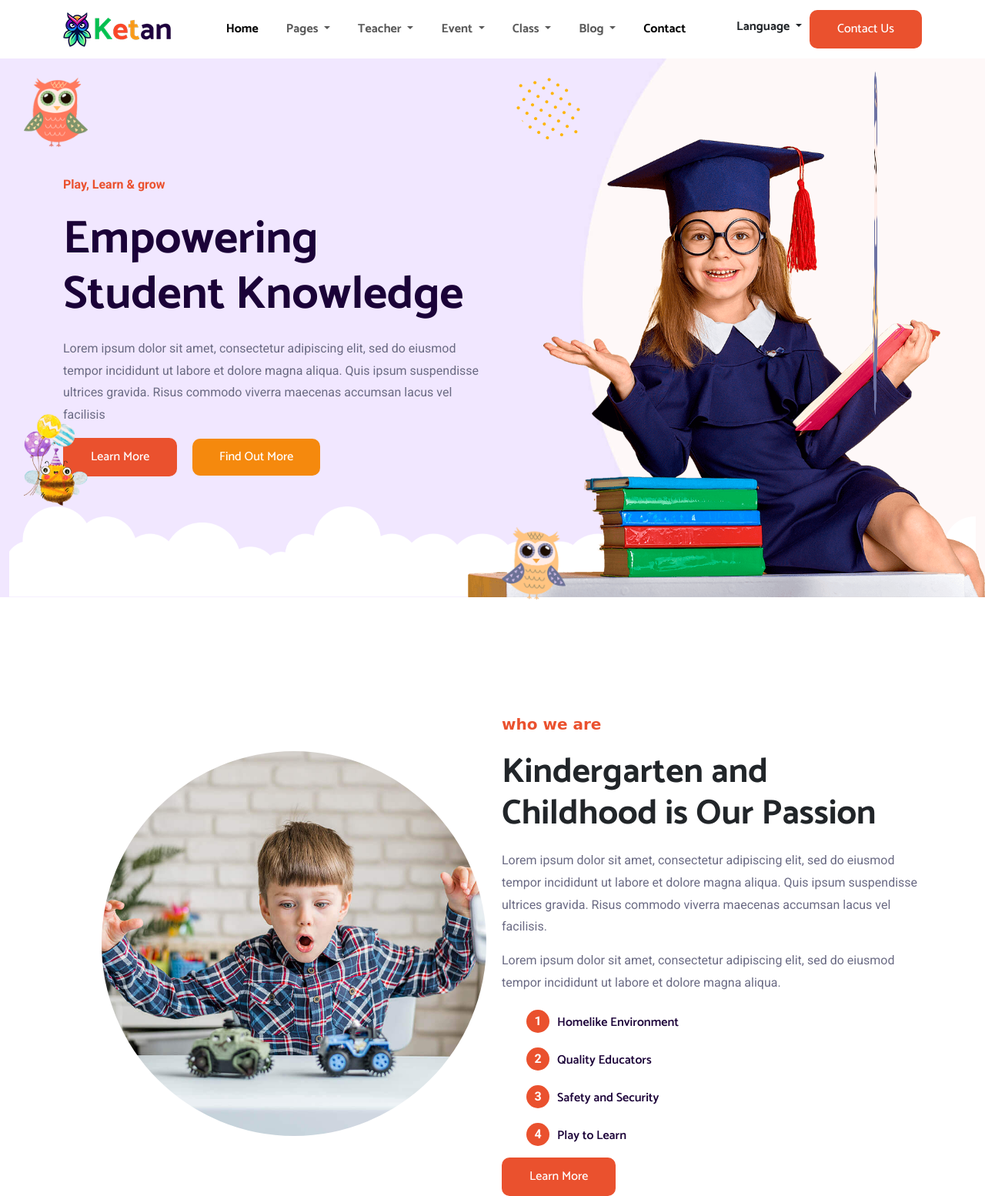
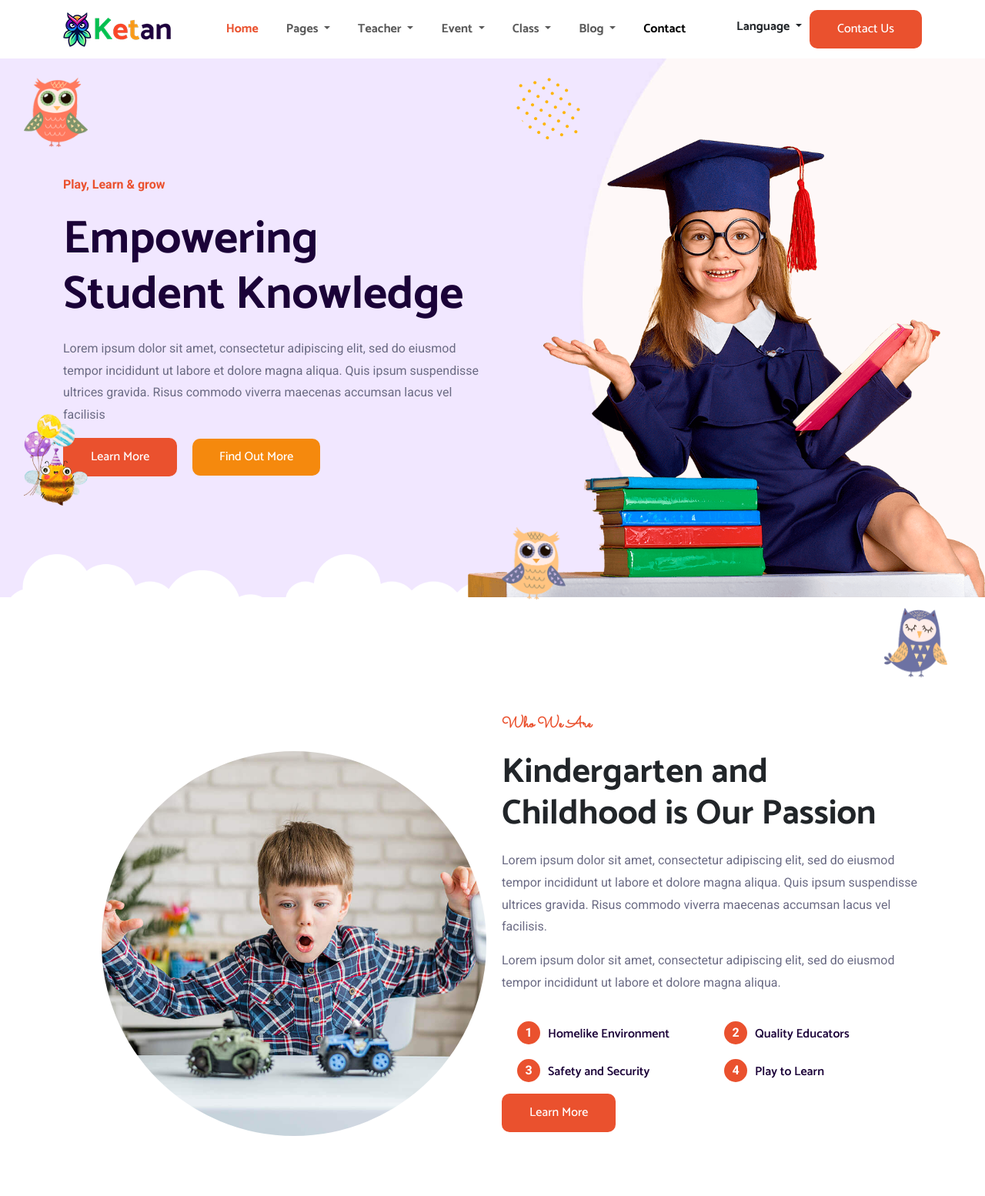
Before and after one commit to ParshwaChougule/webpage6_ketan---Childcare-Kids-School, a PHP site: page / in a window 1280 px wide. Shown: the whole page at 77% size. After the commit the page ends 1476 px from the top, so only its background shows below. Run offline with PHP 8.4, Linux system fonts and the light colour scheme.

Commit message:
who we are

```diff
--- a/assets/css/style.css
+++ b/assets/css/style.css
@@ -1,4 +1,5 @@
-@import url('https://fonts.googleapis.com/css2?family=Catamaran:wght@100;200;300;400;500;600;700;800;900&family=Poppins&family=Roboto:wght@100;300;400;500;700;900&display=swap');
+/* @import url('https://fonts.googleapis.com/css2?family=Catamaran:wght@100;200;300;400;500;600;700;800;900&family=Poppins&family=Roboto:wght@100;300;400;500;700;900&display=swap'); */
+@import url('https://fonts.googleapis.com/css2?family=Catamaran:wght@100;200;300;400;500;600;700;800;900&family=Poppins&family=Roboto:wght@100;300;400;500;700;900&family=Sacramento&display=swap');
 *{
     margin: 0px;
     padding: 0px;
@@ -8,11 +9,11 @@
     font-size: 16px;
 }
 /* Universal CSS Start */
-.text-orange{color: #EA512E;}
+.text-orange{color: #EA512E !important;}
 .text-black{color: #1B0238;}
 .text-silver{color: #797B8C;}
 .bg-orange{background: #EA512E;}
-.bg-yellow{background: #F5890D !important;}
+.bg-yellow{background: #F5890D;}
 .mt-20{
     margin-top: 150px;
 }
@@ -94,9 +95,14 @@ li{
     animation: move4 3s linear infinite alternate;
 }
 .shape-5{
-    top: 3.5%;
-    left: 88%;
+    top: 102%;
+    left: 90%;
     animation: move5 1s linear infinite alternate;
+}
+.shape-6{
+    top: 92%;
+    left: 0%;
+
 }
 .banner h1 {
     color: #1B0238;
@@ -152,6 +158,10 @@ li{
     top: 0;
 
 }
+.banner2 li:hover span{
+    background:#F5890D;
+    transition: all 0.3s linear;
+}
 /* /Banner Section End */
 
 
@@ -176,5 +186,5 @@ li{
 }
 @keyframes move5{
     0%{}
-    100%{left: 82.5%;}
+    100%{left: 88%;}
 }
--- a/index.html
+++ b/index.html
@@ -24,7 +24,7 @@
                 <div class="collapse navbar-collapse" id="navbarSupportedContent">
                     <ul class="navbar-nav mx-auto mb-2 mb-lg-0">
                         <li class="nav-item">
-                            <a class="nav-link text-black  fw-bold active" aria-current="page" href="index.html">
+                            <a class="nav-link text-orange fw-bold active" aria-current="page" href="index.html">
                                 Home
                             </a>
                         </li>
@@ -113,8 +113,11 @@
                 <div class="col-lg-1 position-absolute shape-4">
                     <img src="./assets/img/banner-shape-4.png" alt="owl3" class="img-fluid">
                 </div>
-                <div class="col-lg-12 position-absolute cloud Start-0 bottom-0">
+                <div class="col-lg-12 position-absolute cloud shape-6">
                     <img src="./assets/img/banner-bg-shape-1.png" alt="cloud" class="img-fluid">
+                </div>
+                <div class="col-lg-1 position-absolute shape-5">
+                    <img src="./assets/img/who-we-are-shape.png" alt="owl3" class="img-fluid">
                 </div>
             </div>
 
@@ -146,20 +149,17 @@
        <!-- Banner Section Start -->
        <section class="banner2">
         <div class="container">
-            <div class="rpw">
-                <div class="col-lg-1 position-absolute shape-5">
-                    <img src="./assets/img/who-we-are-shape.png" alt="owl5" class="img-fluid">
-                </div>
+            <div class="row">
             </div>
             <div class="row">
                 <div class="col-lg-6">
                     <div class="col-lg-1 mt-20">
-                        <img src="./assets/img/who-we-are.jpg" alt="">
+                        <img src="./assets/img/who-we-are.jpg" alt="child">
                     </div>
                 </div>
                 <div class="col-lg-6">
                     <div class="mt-20">
-                        <span>who we are</span>
+                        <span>Who We Are</span>
                         <h3>Kindergarten and Childhood is Our Passion</h3>
                         <p>
                             Lorem ipsum dolor sit amet, consectetur adipiscing elit, sed do eiusmod tempor incididunt ut labore et dolore magna aliqua. Quis ipsum suspendisse ultrices gravida. Risus commodo viverra maecenas accumsan lacus vel facilisis.
@@ -167,20 +167,20 @@
                         <p>
                             Lorem ipsum dolor sit amet, consectetur adipiscing elit, sed do eiusmod tempor incididunt ut labore et dolore magna aliqua.
                         </p>
-                        <ul>
-                            <li>
+                        <ul class="row">
+                            <li class="col-lg-6">
                                 <span>1</span>
                                 Homelike Environment
                             </li>
-                            <li>
+                            <li class="col-lg-6">
                                 <span>2</span>
                                 Quality Educators
                             </li>
-                            <li>
+                            <li class="col-lg-6">
                                 <span>3</span>
                                 Safety and Security
                             </li>
-                            <li>
+                            <li class="col-lg-6">
                                 <span>4</span>
                                 Play to Learn
                             </li>
```
